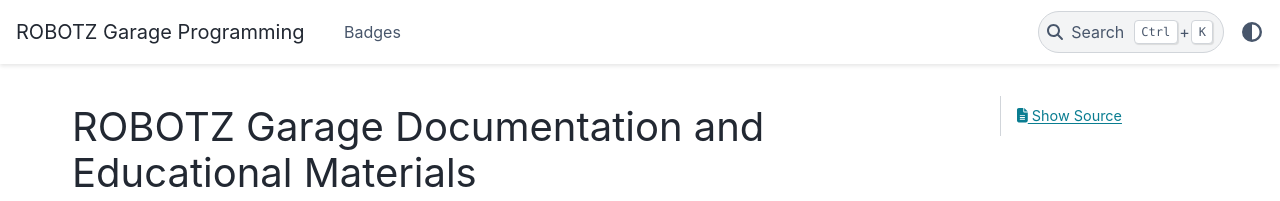
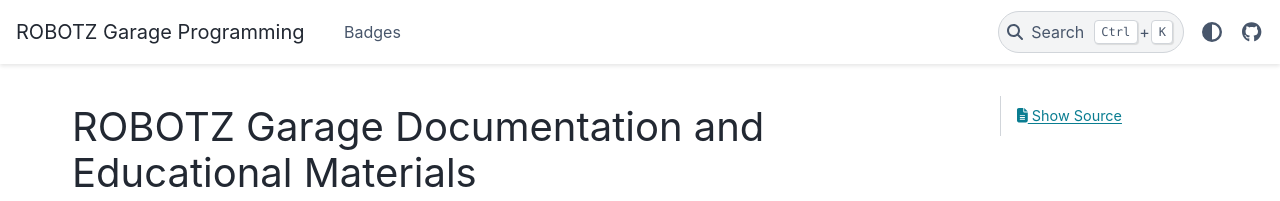
Before and after one commit to frc4451/garagedocs, a Sphinx documentation site: the page built from source/index.rst, in a window 1280 px wide. Shown: the top 201 px of the page. Built offline with Sphinx 7.4.7 and the PyData theme 0.15.4, drawn with Linux system fonts in a browser that asks for light colours.

Commit message:
Add GitHub Source Link

```diff
--- a/source/conf.py
+++ b/source/conf.py
@@ -34,4 +34,12 @@ html_static_path = ["_static"]
 
 html_theme_options = {
     "show_nav_level": 1,
+    "icon_links": [
+        {
+            "name": "GitHub",
+            "url": "https://github.com/frc4451/garagedocs",
+            "icon": "fa-brands fa-github",
+            "type": "fontawesome",
+        }
+    ],
 }
```
